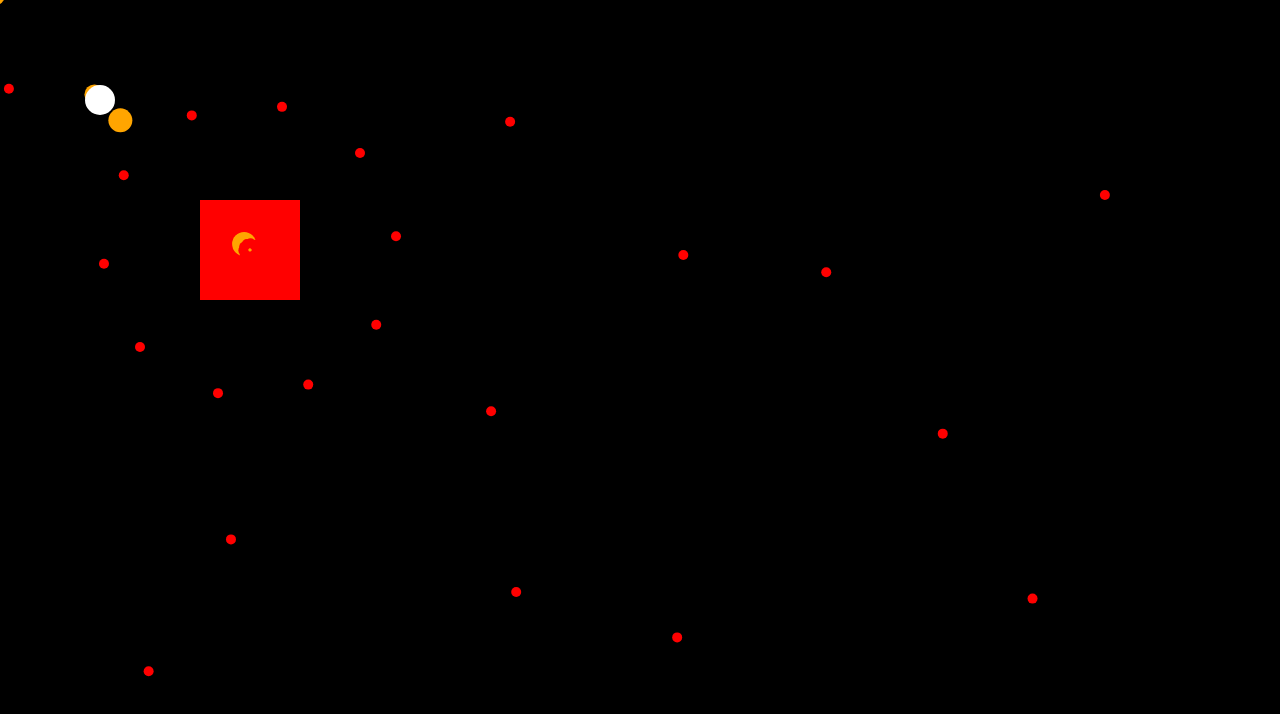
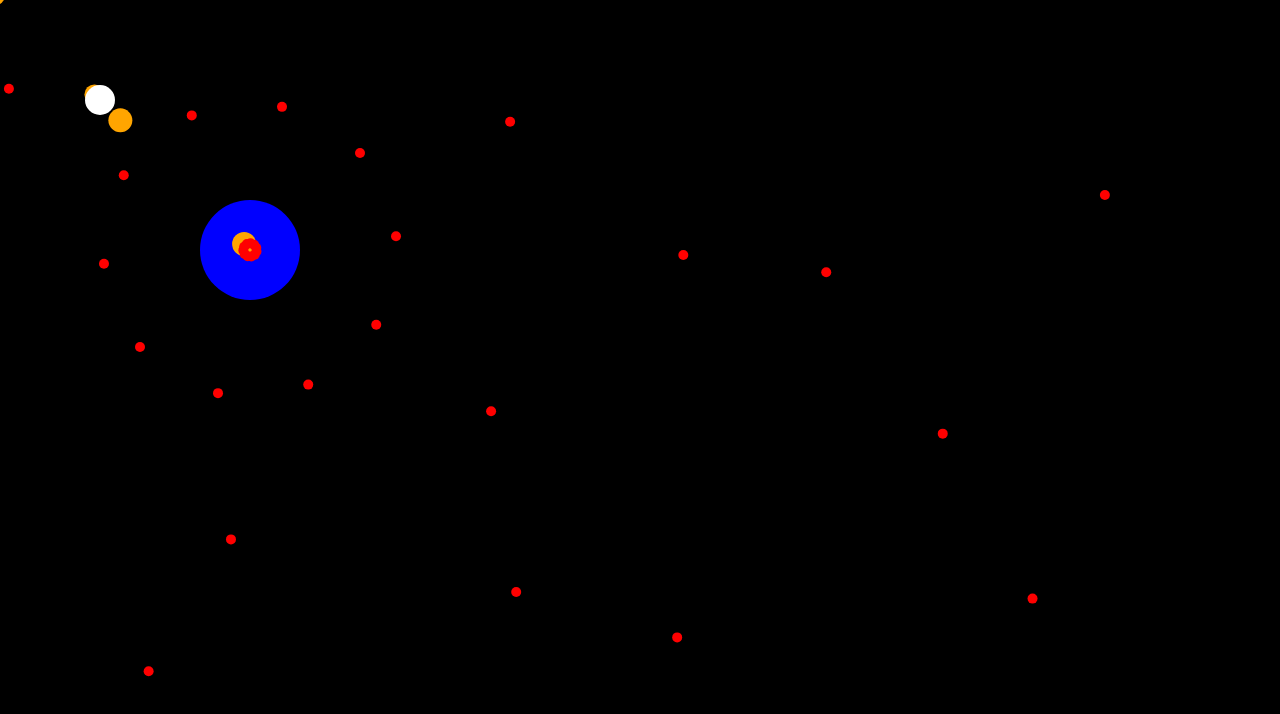
Before and after one commit to cleverdumb/sinfulPurge, a plain HTML site: page index.html in a window 1280 px wide. Drawn offline with Linux system fonts and the light colour scheme.

Commit message:
Events, deflectable proj.

```diff
--- a/index.html
+++ b/index.html
@@ -33,7 +33,9 @@
                 highSpd: 0.08,
                 lowSpd: 0.06,
                 highMaxSpd: 0.4,
-                lowMaxSpd: 0.3
+                lowMaxSpd: 0.3,
+                type: 'C',
+                bulletMass: 20
             };
 
             const screens = {
@@ -106,7 +108,7 @@
             class Projectile {
                 constructor(data) {
                     this.data = data;
-                    this.needDelete = false;
+                    this.data.needDelete = false;
                 }
                 render() {
                     if (this.data.type == 'C') {
@@ -120,22 +122,46 @@
                     this.data.y += this.data.vec.y * dt;
 
                     if (isOOBc(this.data)) {
-                        this.needDelete = true;
+                        this.data.needDelete = true;
                     }
 
                     // console.log(bullets);
+                    if (this.data.destructable) {
                         bullets.forEach(x=>{
                             if (collide(this.data, x)) {
-                            this.needDelete = true;
+                                this.data.needDelete = true;
+                                x.needDelete = true;
+                                // console.log(x.needDelete);
                             }
                         })
+                    }
+
+                    if (this.data.onHitByBullet) {
+                        bullets.forEach(x=>{
+                            if (collide(this.data, x)) {
+                                (this.data.onHitByBullet)(this.data, x);
+                            }
+                        })
+                    }
+
+                    if (this.data.onHitPlayer) {
+                        if (collide(this.data, pl)) {
+                            (this.data.onHitPlayer)(this.data);
+                        }
+                    }
+
+                    if (this.data.onHitSin) {
+                        if (collideSin(this.data)) {
+                            (this.data.onHitSin)(this.data);
+                        }
+                    }
                 }
             }
 
             class PolarProjectile {
                 constructor(data) {
                     this.data = data;
-                    this.needDelete = false;
+                    this.data.needDelete = false;
 
                     this.r = this.data.start.rad;
                     this.theta = this.data.start.theta;
@@ -163,14 +189,37 @@
                     // }
 
                     if (isOOBc(this.data)) {
-                        this.needDelete = true;
+                        this.data.needDelete = true;
                     }
 
+                    if (this.data.destructable) {
                         bullets.forEach(x=>{
                             if (collide(this, x)) {
-                            this.needDelete = true;
+                                this.data.needDelete = true;
+                                x.needDelete = true;
                             }
                         })
+                    }
+
+                    if (this.data.onHitByBullet) {
+                        bullets.forEach(x=>{
+                            if (collide(this.data, x)) {
+                                (this.data.onHitByBullet)(this.data, x);
+                            }
+                        })
+                    }
+
+                    if (this.data.onHitPlayer) {
+                        if (collide(this.data, pl)) {
+                            (this.data.onHitPlayer)(this.data);
+                        }
+                    }
+
+                    if (this.data.onHitSin) {
+                        if (collideSin(this.data)) {
+                            (this.data.onHitSin)(this.data);
+                        }
+                    }
                 }
             }
 
@@ -187,6 +236,10 @@
                         return p.x < (q.x + q.w) && (p.x + p.w) > q.x && p.y < (q.y + q.h) && (p.y + p.h) > q.y;
                     }
                 }
+            }
+
+            function collideSin(proj) {
+                return Math.hypot(sinPos.x-proj.x, sinPos.y-proj.y) <= (proj.r, sinRad);
             }
 
             let entities = [];
@@ -211,6 +264,11 @@
 
                     if (isOOBc(this)) {
                         this.needDelete = true;
+                    }
+
+                    if (collideSin(this)) {
+                        this.needDelete = true;
+                        console.log('Player hit the sin');
                     }
                 }
                 render() {
@@ -380,13 +438,13 @@
                     x.tick(dt);
                 });
 
-                entities = entities.filter(x=>!x.needDelete);
+                entities = entities.filter(x=>!x.data.needDelete);
 
                 bullets.forEach(x=>{
                     x.tick(dt);
                 })
 
-                bullets = bullets.filter(x=>!x.needToDelete);
+                bullets = bullets.filter(x=>!x.needDelete);
 
                 (ticks[currentScreen])(dt)
             }
@@ -405,8 +463,7 @@
                     circle(pl.x, pl.y, pl.r, 'white');
                 },
                 ()=>{
-                    ctx.fillStyle = 'red';
-                    ctx.fillRect(sinPos.x, sinPos.y, sinSize.w, sinSize.h);
+                    circle(sinPos.x, sinPos.y, sinRad, 'blue');
 
                     entities.forEach(x=>{
                         x.render();
--- a/wrath.js
+++ b/wrath.js
@@ -1,6 +1,6 @@
 function wrathInit() {
-    sinPos = {x: 200, y: 200};
-    sinSize = {w: 100, h: 100};
+    sinPos = {x: 250, y: 250};
+    sinRad = 50;
     sinInfo.lastShot = 0;
 }
 
@@ -10,19 +10,36 @@ function wrathTick(dt) {
         sinInfo.lastShot = timeElapsed;
         entities.push(new Projectile({
             type: 'C',
-            x: sinPos.x + sinSize.w/2,
-            y: sinPos.y + sinSize.h/2,
+            x: sinPos.x,
+            y: sinPos.y,
             r: 10,
-            vec: fromTo(sinPos.x + sinSize.w/2, sinPos.y + sinSize.h/2, pl.x, pl.y).toUnit().scale(0.3),
-            color: 'orange'
+            vec: fromTo(sinPos.x, sinPos.y, pl.x, pl.y).toUnit().scale(0.3),
+            color: 'orange',
+            destructable: false,
+            onHitByBullet: (proj, bul) => {
+                proj.vec.x += bul.vx * pl.bulletMass / proj.mass;
+                proj.vec.y += bul.vy * pl.bulletMass / proj.mass;
+
+                proj.canDamageSin = true;
+
+                bul.needDelete = true;
+            },
+            onHitSin: (proj) => {
+                if (proj.canDamageSin) {
+                    console.log('hit the sin')
+                    proj.needDelete = true;
+                }
+            },
+            mass: 40
         }))
         entities.push(new Projectile({
             type: 'C',
-            x: sinPos.x + sinSize.w/2,
-            y: sinPos.y + sinSize.h/2,
+            x: sinPos.x,
+            y: sinPos.y,
             r: 12,
-            vec: fromTo(sinPos.x + sinSize.w/2, sinPos.y + sinSize.h/2, pl.x, pl.y).toUnit().scale(0.25),
-            color: 'orange'
+            vec: fromTo(sinPos.x, sinPos.y, pl.x, pl.y).toUnit().scale(0.25),
+            color: 'orange',
+            destructable: false
         }))
 
         let randOff = Math.random()*(2*Math.PI);
@@ -30,11 +47,12 @@ function wrathTick(dt) {
         for (let x=0; x<randAmt; x++) {
             entities.push(new Projectile({
                 type: 'C',
-                x: sinPos.x + sinSize.w/2,
-                y: sinPos.y + sinSize.h/2,
+                x: sinPos.x,
+                y: sinPos.y,
                 r: 5,
                 vec: new V(Math.cos(2*Math.PI*(x/randAmt) + randOff), Math.sin(2*Math.PI*(x/randAmt) + randOff)).scale(0.2),
-                color: 'red'
+                color: 'red',
+                destructable: true
             }))
         }
 
```
Lines whose indentation alone changed are shown as unchanged.
